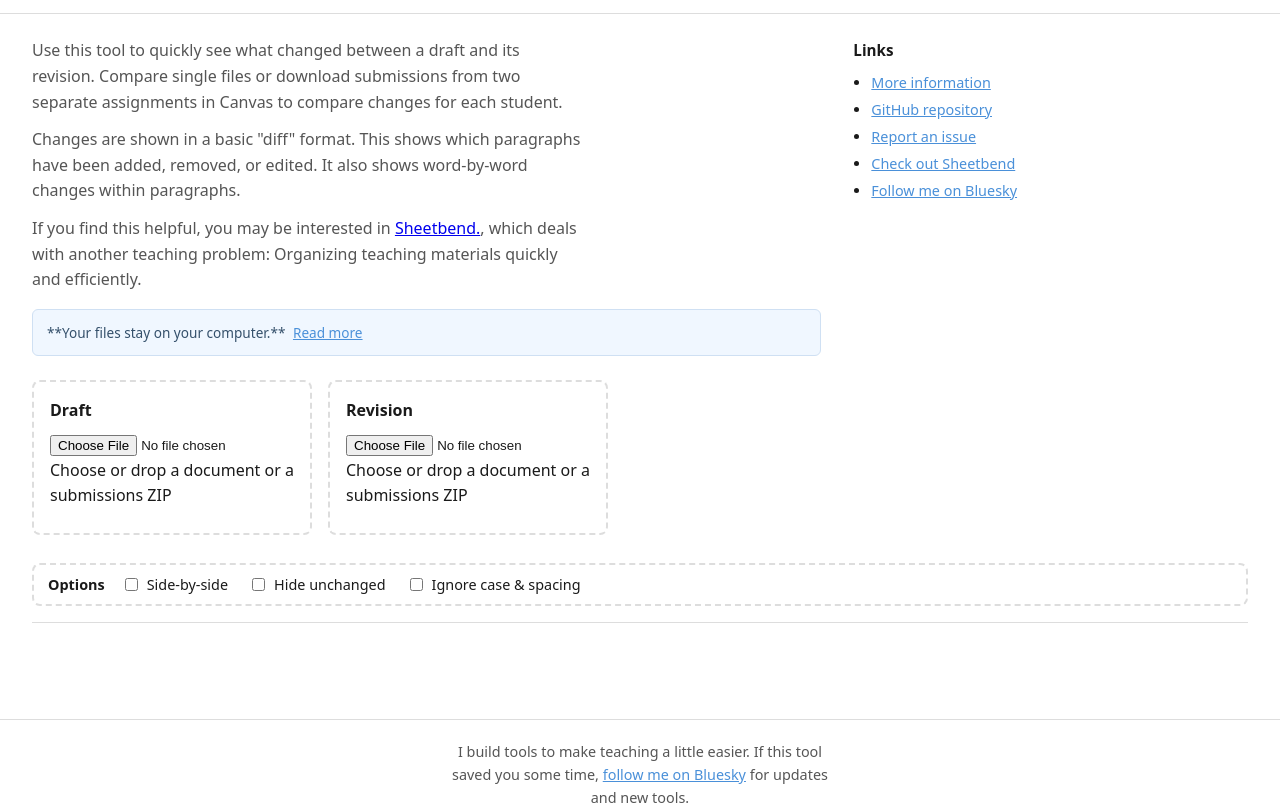
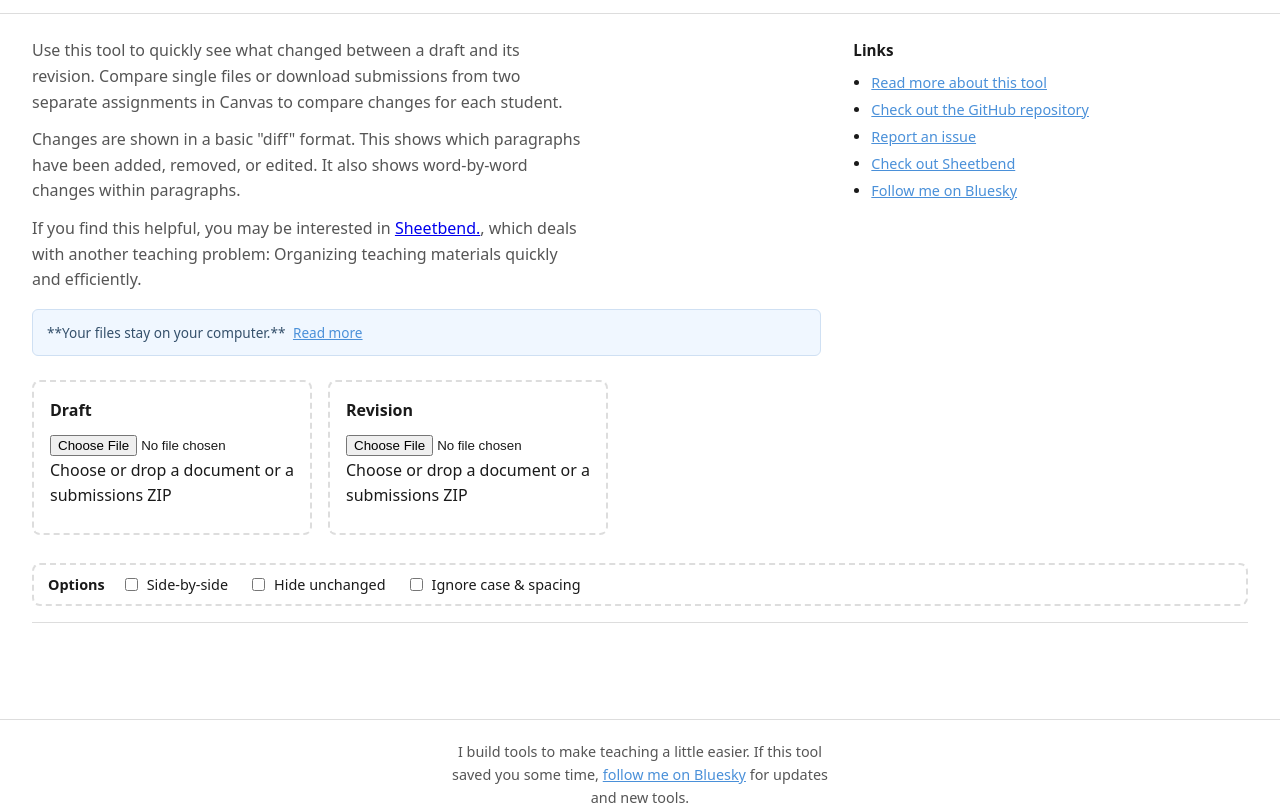
Before and after one commit to jw-docs-4644/revision-diff, a plain HTML site: page index.html in a window 1280 px wide. Shown: the part 57-866 px from the top of the page. Drawn offline with Linux system fonts and the light colour scheme.

Commit message:
deploy: e7fe3fad70706ed336ea7897e504a6b0ad0dceae

```diff
--- a/index.html
+++ b/index.html
@@ -24,8 +24,8 @@
 </div>
 <div class="intro-links"><h4>Links</h4>
 <ul>
-<li><a href="https://sheetbend.app/blog/compare-drafts-and-revisions-using-diff">More information</a></li>
-<li><a href="https://github.com/jw-docs-4644/revision-diff">GitHub repository</a></li>
+<li><a href="https://sheetbend.app/blog/compare-drafts-and-revisions-using-diff">Read more about this tool</a></li>
+<li><a href="https://github.com/jw-docs-4644/revision-diff">Check out the GitHub repository</a></li>
 <li><a href="https://sheetbend.app/contact">Report an issue</a></li>
 <li><a href="https://sheetbend.app">Check out Sheetbend</a></li>
 <li><a href="https://bsky.app/profile/josh-welsh.bsky.social">Follow me on Bluesky</a></li>
```
